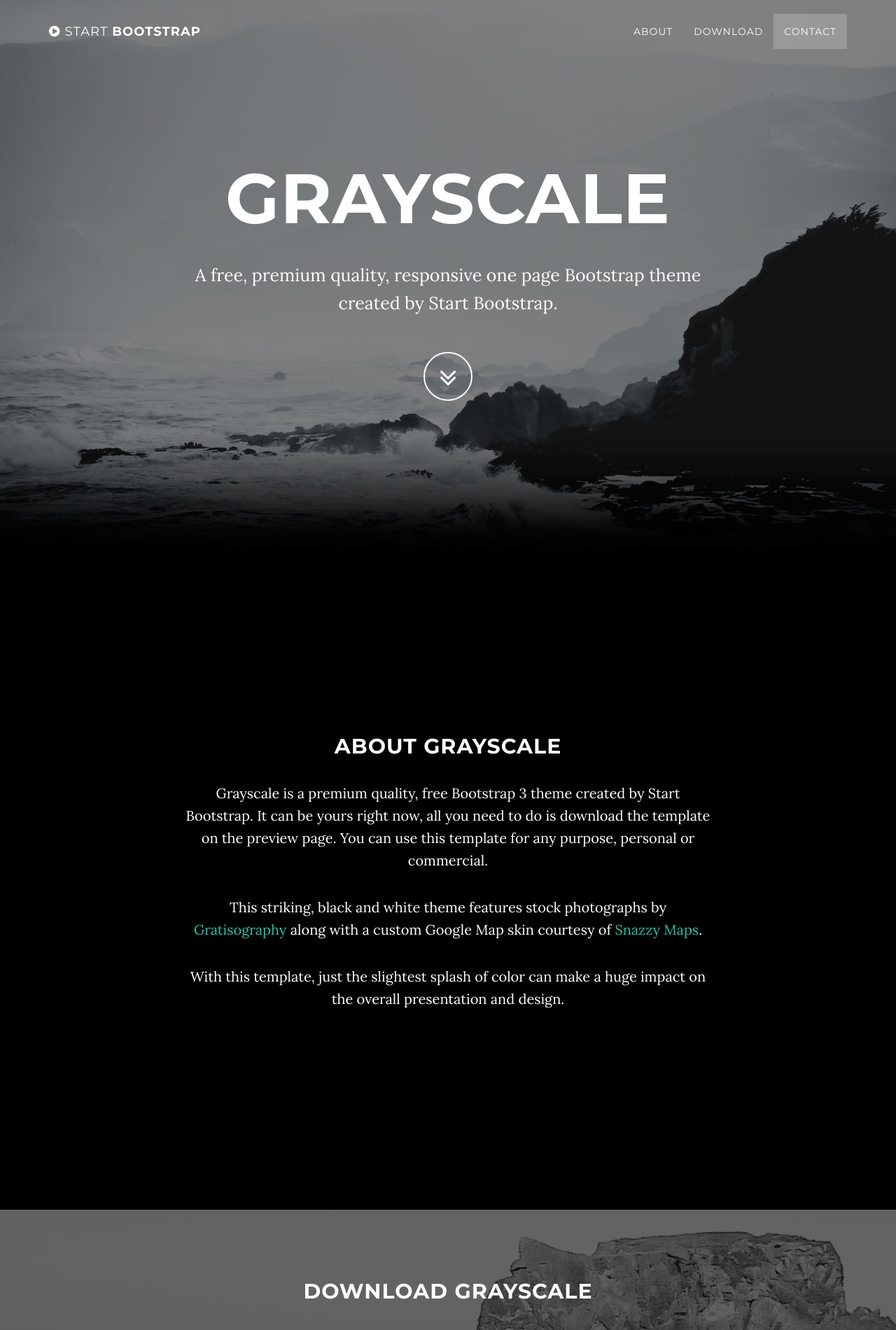
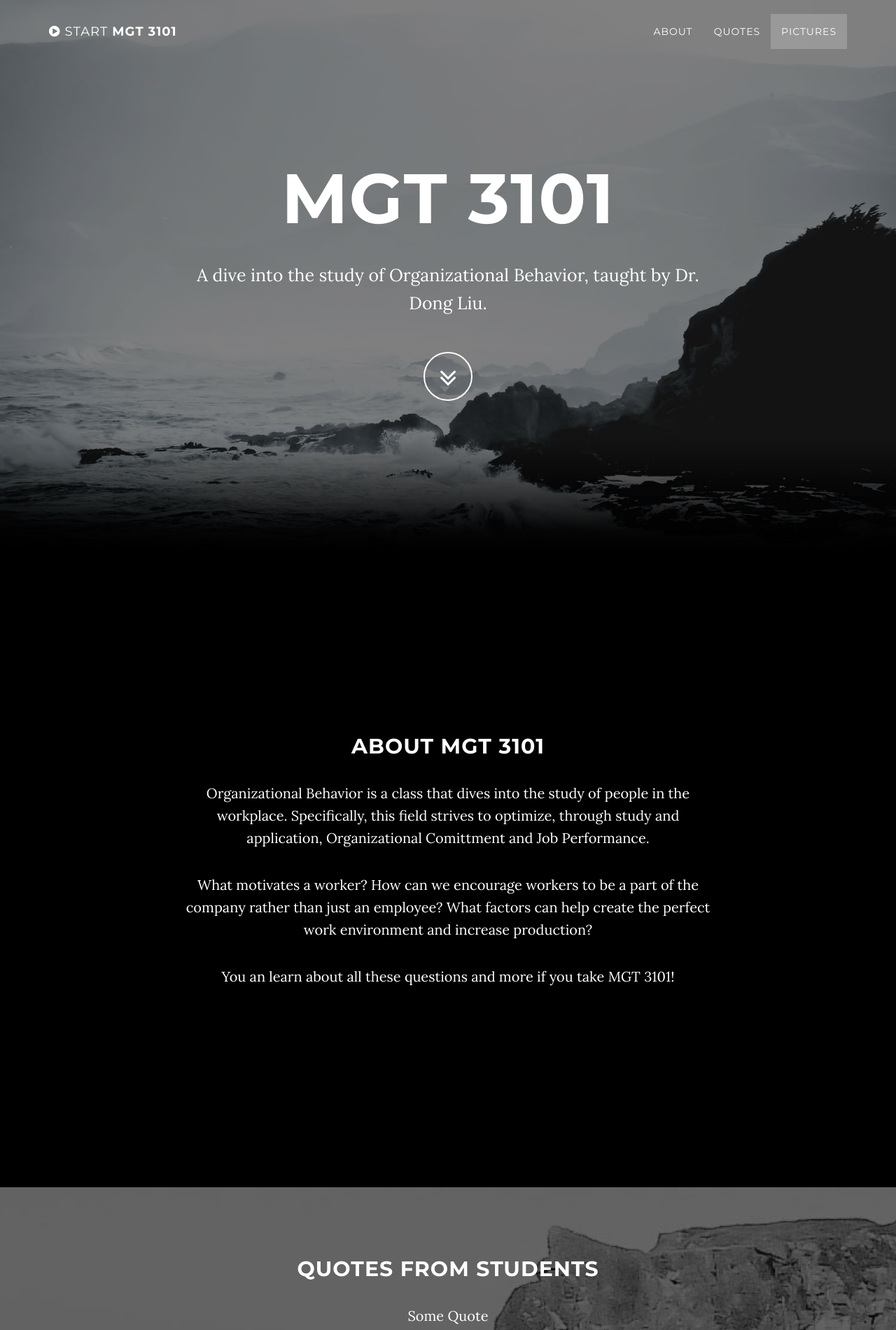
Before and after one commit to chumbalayaa/MGT3101, a Flask app: page / in a window 1280 px wide. Shown: the top 1901 px of the page at 70% size. Run offline with Flask 2, Linux system fonts and the light colour scheme; some libraries are stand-ins or nearby versions.

Commit message:
Added my content

```diff
--- a/mgt3101/static/js/grayscale.js
+++ b/mgt3101/static/js/grayscale.js
@@ -21,7 +21,7 @@
 //Google Map Skin - Get more at http://snazzymaps.com/
 var myOptions = {
     zoom: 15,
-    center: new google.maps.LatLng(53.385873, -1.471471),
+    center: new google.maps.LatLng(33.776836, -84.391217),
     mapTypeId: google.maps.MapTypeId.ROADMAP,
     disableDefaultUI: true,
     styles: [{
--- a/mgt3101/templates/index.html
+++ b/mgt3101/templates/index.html
@@ -7,7 +7,7 @@
     <meta name="description" content="">
     <meta name="author" content="">
 
-    <title>Grayscale - Free One Page Theme for Bootstrap 3</title>
+    <title>MGT 3101 - Organizational Behavior Spring 2014</title>
 
     <!-- Bootstrap Core CSS -->
     <link href="http://netdna.bootstrapcdn.com/bootstrap/3.0.3/css/bootstrap.min.css" rel="stylesheet" type="text/css">
@@ -31,7 +31,7 @@
                     <i class="fa fa-bars"></i>
                 </button>
                 <a class="navbar-brand" href="#page-top">
-                    <i class="fa fa-play-circle"></i>  <span class="light">Start</span> Bootstrap
+                    <i class="fa fa-play-circle"></i>  <span class="light">Start</span> MGT 3101
                 </a>
             </div>
 
@@ -46,10 +46,10 @@
                         <a href="#about">About</a>
                     </li>
                     <li class="page-scroll">
-                        <a href="#download">Download</a>
+                        <a href="#download">Quotes</a>
                     </li>
                     <li class="page-scroll">
-                        <a href="#contact">Contact</a>
+                        <a href="#contact">Pictures</a>
                     </li>
                 </ul>
             </div>
@@ -63,8 +63,8 @@
             <div class="container">
                 <div class="row">
                     <div class="col-md-8 col-md-offset-2">
-                        <h1 class="brand-heading">Grayscale</h1>
-                        <p class="intro-text">A free, premium quality, responsive one page Bootstrap theme created by Start Bootstrap.</p>
+                        <h1 class="brand-heading">MGT 3101</h1>
+                        <p class="intro-text">A dive into the study of Organizational Behavior, taught by Dr. Dong Liu.</p>
                         <div class="page-scroll">
                             <a href="#about" class="btn btn-circle">
                                 <i class="fa fa-angle-double-down animated"></i>
@@ -79,10 +79,10 @@
     <section id="about" class="container content-section text-center">
         <div class="row">
             <div class="col-lg-8 col-lg-offset-2">
-                <h2>About Grayscale</h2>
-                <p>Grayscale is a premium quality, free Bootstrap 3 theme created by Start Bootstrap. It can be yours right now, all you need to do is download the template on the preview page. You can use this template for any purpose, personal or commercial.</p>
-                <p>This striking, black and white theme features stock photographs by <a href="http://gratisography.com/">Gratisography</a> along with a custom Google Map skin courtesy of <a href="http://snazzymaps.com/">Snazzy Maps</a>.</p>
-                <p>With this template, just the slightest splash of color can make a huge impact on the overall presentation and design.</p>
+                <h2>About MGT 3101</h2>
+                <p>Organizational Behavior is a class that dives into the study of people in the workplace. Specifically, this field strives to optimize, through study and application, Organizational Comittment and Job Performance.</p>
+                <p>What motivates a worker? How can we encourage workers to be a part of the company rather than just an employee? What factors can help create the perfect work environment and increase production?</p>
+                <p>You an learn about all these questions and more if you take MGT 3101!</p>
             </div>
         </div>
     </section>
@@ -91,9 +91,13 @@
         <div class="download-section">
             <div class="container">
                 <div class="col-lg-8 col-lg-offset-2">
-                    <h2>Download Grayscale</h2>
-                    <p>You can download Grayscale for free on the download page at Start Bootstrap. You can also get the source code directly from GitHub if you prefer. Additionally, Grayscale is the first Start Bootstrap theme to come with a LESS file for easy color customization!</p>
-                    <a href="http://startbootstrap.com/grayscale" class="btn btn-default btn-lg">Visit Download Page</a>
+                    <h2>Quotes From Students</h2>
+                    <p>Some Quote</p>
+                    <p><i>Some name</i></p>
+                    <p>Some Quote</p>
+                    <p><i>Some name</i></p>
+                    <p>Some Quote</p>
+                    <p><i>Some name</i></p>
                 </div>
             </div>
         </div>
@@ -102,17 +106,8 @@
     <section id="contact" class="container content-section text-center">
         <div class="row">
             <div class="col-lg-8 col-lg-offset-2">
-                <h2>Contact Start Bootstrap</h2>
-                <p>Feel free to email us to provide some feedback on our templates, give us suggestions for new templates and themes, or to just say hello!</p>
-                <p>feedback@startbootstrap.com</p>
-                <ul class="list-inline banner-social-buttons">
-                    <li><a href="https://twitter.com/SBootstrap" class="btn btn-default btn-lg"><i class="fa fa-twitter fa-fw"></i> <span class="network-name">Twitter</span></a>
-                    </li>
-                    <li><a href="https://github.com/IronSummitMedia/startbootstrap" class="btn btn-default btn-lg"><i class="fa fa-github fa-fw"></i> <span class="network-name">Github</span></a>
-                    </li>
-                    <li><a href="https://plus.google.com/+Startbootstrap/posts" class="btn btn-default btn-lg"><i class="fa fa-google-plus fa-fw"></i> <span class="network-name">Google+</span></a>
-                    </li>
-                </ul>
+                <h2>Pictures</h2>
+                <p>Check out these sweet pics</p>
             </div>
         </div>
     </section>
```
